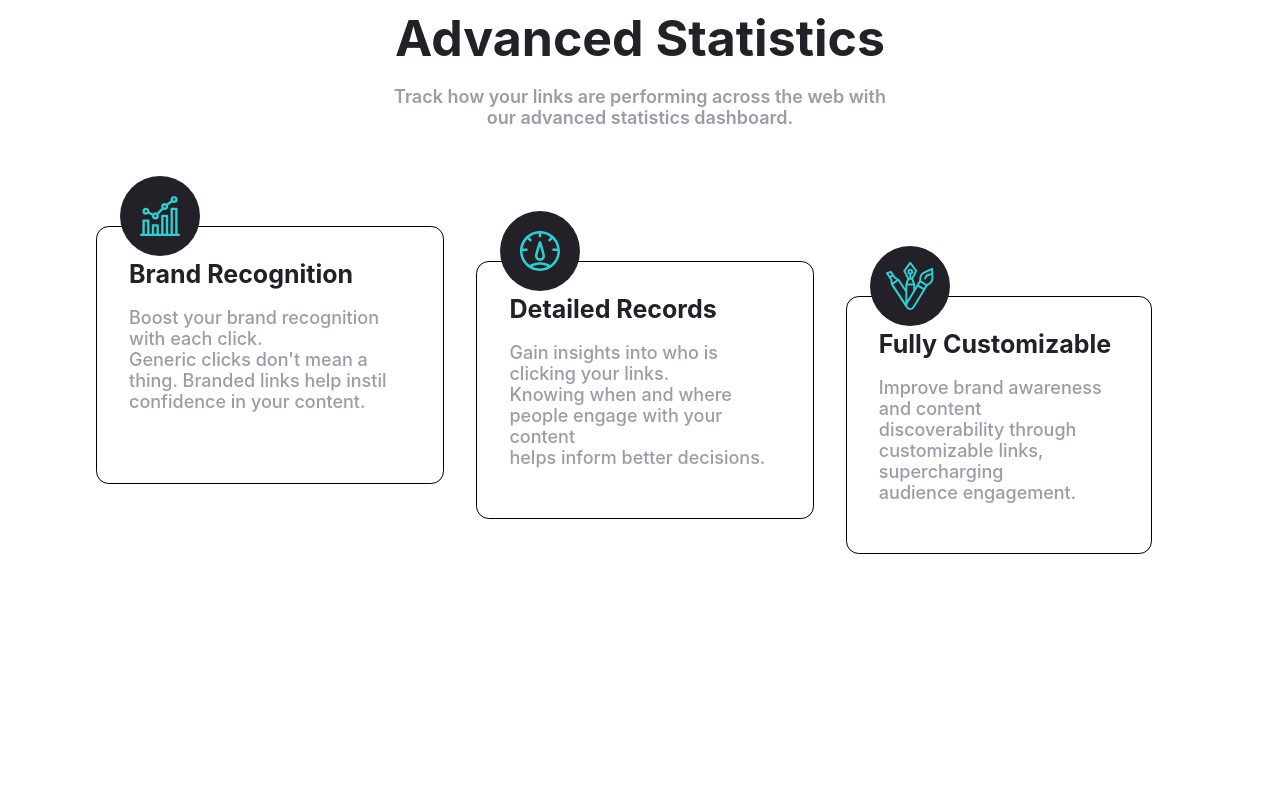
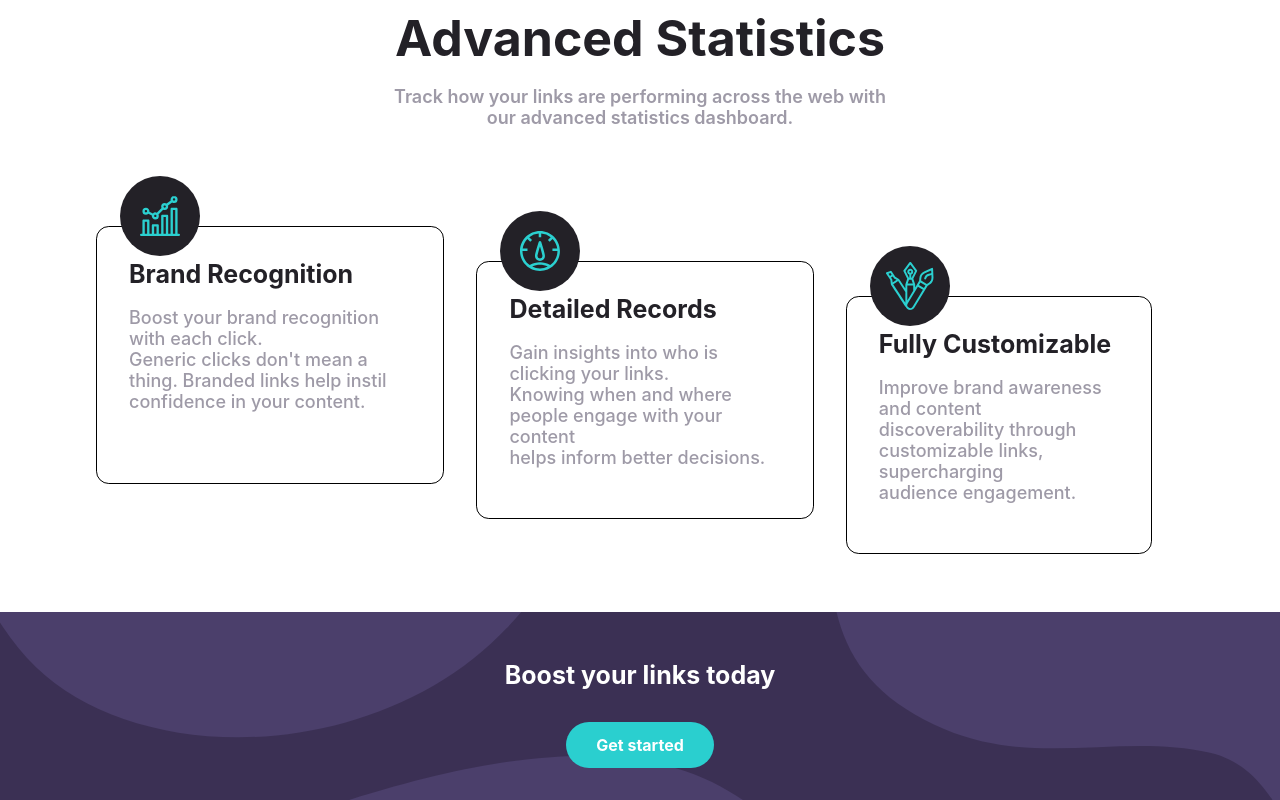
Before and after one commit to chrysellia/api-shorter-links, a React (Create React App) app in the folder website/: page / in a window 1280 px wide. Shown: the part 897-1697 px from the top of the page. Before the commit the page ends 1451 px from the top, so only its background shows below. Built offline with nearby package versions, Linux system fonts and the light colour scheme.

Commit message:
PreFooter component created

```diff
--- a/website/src/App.js
+++ b/website/src/App.js
@@ -4,6 +4,7 @@ import Navbar from './Components/Navbar/Navbar.component';
 import Hero from './Components/Hero/Hero.component';
 import Body from './Components/Body/Body.component';
 import Statistics from './Components/Statistics/Statistics.component';
+import PreFooter from './Components/PreFooter/PreFooter.component';
 
 const App = () => {
   return (
@@ -12,6 +13,7 @@ const App = () => {
       <Hero/>
       <Body/>
       <Statistics/>
+      <PreFooter/>
     </div>
   )
 }
--- /dev/null
+++ b/website/src/Components/PreFooter/PreFooter.component.js
@@ -0,0 +1,17 @@
+import React from 'react';
+import './PreFooter.style.scss';
+
+const PreFooter = () => {
+    return (
+        <div className="prefooter-component">
+            <div className="prefooter-wrapper" style={{backgroundImage:'url("images/bg-boost-desktop.svg")'}}>
+                <div className="prefooter-content">Boost your links today</div>
+                <div className="prefooter-button">
+                    <div className="button-text">Get started</div>
+                </div>
+            </div>
+        </div>
+    )
+}
+
+export default PreFooter
--- /dev/null
+++ b/website/src/Components/PreFooter/PreFooter.style.scss
@@ -0,0 +1,35 @@
+.prefooter-component {
+    padding-top: 6rem;
+
+    .prefooter-wrapper {
+        background-color: hsl(257, 27%, 26%);
+
+        .prefooter-content {
+            display: flex;
+            align-items: center;
+            justify-content: center;
+            color: white;
+            font-size: 25px;
+            font-weight: 700;
+            padding-top: 3rem;
+        }
+
+        .prefooter-button {
+            padding-top: 2rem;
+            padding-bottom: 2rem;
+            display: flex;
+            align-items: center;
+            justify-content: center;
+
+            .button-text {
+                background-color: hsl(180, 66%, 49%);
+                border-radius: 3rem;
+                padding: 0.8rem 0.8rem;
+                width: 122px;
+                color: white;
+                text-align: center;
+                font-weight: 700;
+            }
+        }
+    }
+}
```
